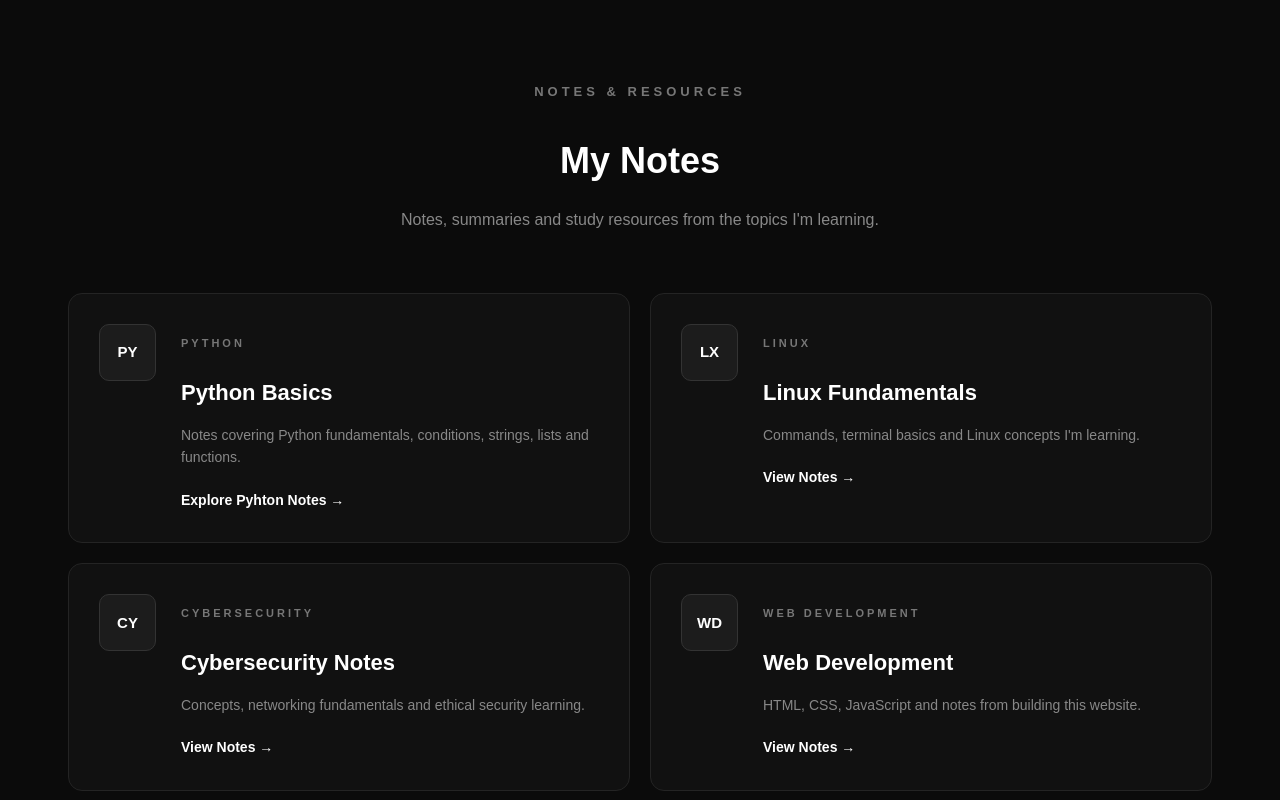
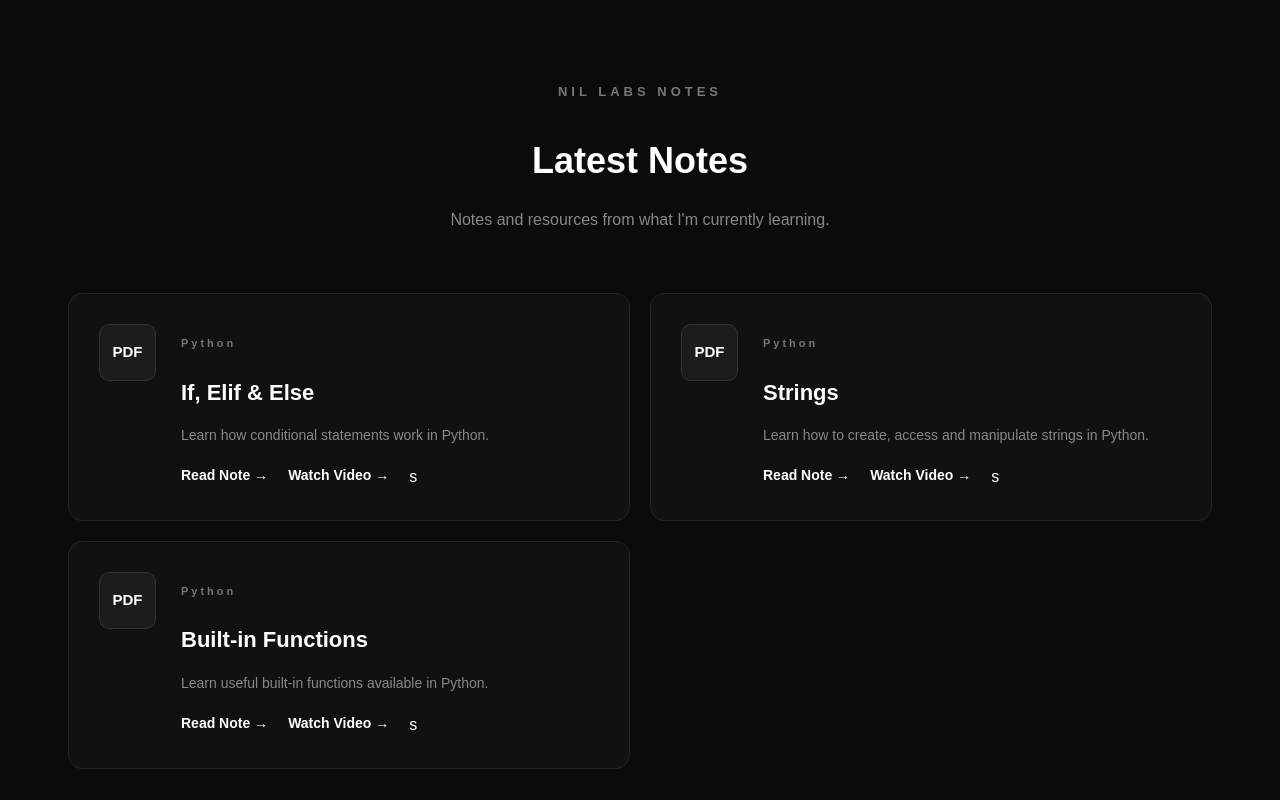
Before and after one commit to nilotpalkumardas1-oss/NIL-LABS, a plain HTML site: page index.html in a window 1280 px wide. Shown: the part 3440-4240 px from the top of the page. Drawn offline with Linux system fonts and the light colour scheme.

Commit message:
Update notes section

```diff
--- a/index.html
+++ b/index.html
@@ -296,159 +296,31 @@
 </section>
 
 
-        <!-- Notes & PDFs Section -->
+        <!-- Notes Section -->
 
 <section id="notes" class="notes-section">
 
     <div class="section-heading">
 
         <p class="section-label">
-            NOTES & RESOURCES
+            NIL LABS NOTES
         </p>
 
         <h2>
-            My Notes
+            Latest Notes
         </h2>
 
         <p class="section-description">
-            Notes, summaries and study resources from
-            the topics I'm learning.
+            Notes and resources from what I'm currently learning.
         </p>
 
     </div>
 
+    <!-- Notes loaded automatically from data/notes.json -->
 
-    <div class="notes-grid">
-
-
-        <!-- Python Notes -->
-
-        <article class="note-card">
-
-            <div class="note-icon">
-                PY
-            </div>
-
-            <div class="note-content">
-
-                <p class="note-category">
-                    PYTHON
-                </p>
-
-                <h3>
-                    Python Basics
-                </h3>
-
-                <p>
-                    Notes covering Python fundamentals,
-                    conditions, strings, lists and functions.
-                </p>
-
-                <a href="notes/python/index.html"
-                   class="note-button">
-                    Explore Pyhton Notes →
-                </a>
-
-            </div>
-
-        </article>
-
-
-        <!-- Linux Notes -->
-
-        <article class="note-card">
-
-            <div class="note-icon">
-                LX
-            </div>
-
-            <div class="note-content">
-
-                <p class="note-category">
-                    LINUX
-                </p>
-
-                <h3>
-                    Linux Fundamentals
-                </h3>
-
-                <p>
-                    Commands, terminal basics and
-                    Linux concepts I'm learning.
-                </p>
-
-                <a href="#" class="note-button">
-                    View Notes →
-                </a>
-
-            </div>
-
-        </article>
-
-
-        <!-- Cybersecurity Notes -->
-
-        <article class="note-card">
-
-            <div class="note-icon">
-                CY
-            </div>
-
-            <div class="note-content">
-
-                <p class="note-category">
-                    CYBERSECURITY
-                </p>
-
-                <h3>
-                    Cybersecurity Notes
-                </h3>
-
-                <p>
-                    Concepts, networking fundamentals
-                    and ethical security learning.
-                </p>
-
-                <a href="#" class="note-button">
-                    View Notes →
-                </a>
-
-            </div>
-
-        </article>
-
-
-        <!-- Web Development Notes -->
-
-        <article class="note-card">
-
-            <div class="note-icon">
-                WD
-            </div>
-
-            <div class="note-content">
-
-                <p class="note-category">
-                    WEB DEVELOPMENT
-                </p>
-
-                <h3>
-                    Web Development
-                </h3>
-
-                <p>
-                    HTML, CSS, JavaScript and notes
-                    from building this website.
-                </p>
-
-                <a href="#" class="note-button">
-                    View Notes →
-                </a>
-
-            </div>
-
-        </article>
-
+    <div
+        class="notes-grid"
+        id="notesGrid">
     </div>
 
 </section>
--- a/script.js
+++ b/script.js
@@ -166,3 +166,98 @@ async function loadVideos() {
 // Load videos when page loads
 
 loadVideos();
+
+// =========================================
+// LOAD NOTES FROM JSON
+// =========================================
+
+async function loadNotes() {
+
+    const notesGrid = document.getElementById("notesGrid");
+
+    if (!notesGrid) {
+        return;
+    }
+
+    try {
+
+        const response = await fetch("data/notes.json");
+
+        if (!response.ok) {
+            throw new Error("Could not load notes.json");
+        }
+
+        const notes = await response.json();
+
+        notesGrid.innerHTML = "";
+
+        notes.forEach(note => {
+
+            const noteCard = document.createElement("article");
+
+            noteCard.className = "note-card";
+
+            noteCard.innerHTML = `
+
+                <div class="note-icon">
+                    PDF
+                </div>
+
+                <div class="note-content">
+
+                    <p class="note-category">
+                        ${note.category}
+                    </p>
+
+                    <h3>
+                        ${note.title}
+                    </h3>
+
+                    <p>
+                        ${note.description}
+                    </p>
+
+                <div class="note-actions">
+
+                    <a
+                      href="${note.file}"
+                      class="note-button">
+                      Read Note →
+                    </a>
+
+                    <a
+                      href="https://youtu.be/${note.videoId}"
+                      target="_blank"
+                      rel="noopener noreferrer"
+                      class="note-button">
+                      Watch Video →
+                    </a>
+
+                s</div>
+
+                </div>
+
+            `;
+
+            notesGrid.appendChild(noteCard);
+
+        });
+
+    } catch (error) {
+
+        console.error("Error loading notes:", error);
+
+        notesGrid.innerHTML = `
+            <p>
+                Unable to load notes.
+            </p>
+        `;
+
+    }
+
+}
+
+
+// Load notes when page loads
+
+loadNotes();
--- a/style.css
+++ b/style.css
@@ -850,6 +850,11 @@ footer {
     color: #999999;
 }
 
+.note-actions {
+    display: flex;
+    gap: 20px;
+    flex-wrap: wrap;
+}
 
 /* =========================================
    NOTES MOBILE
```
